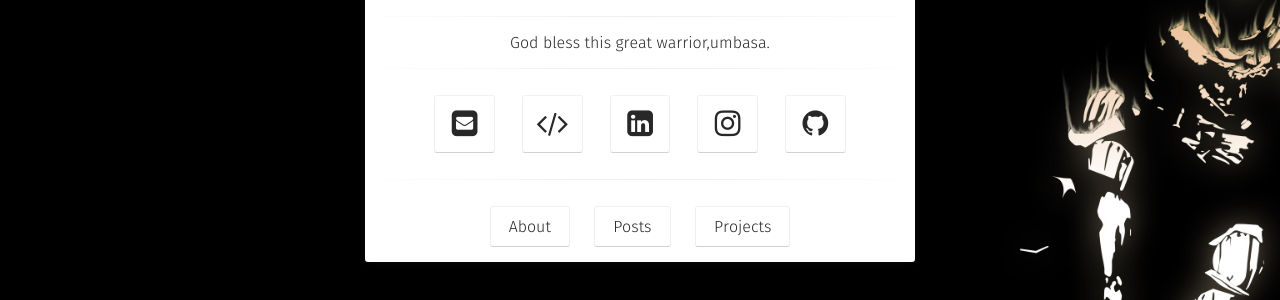
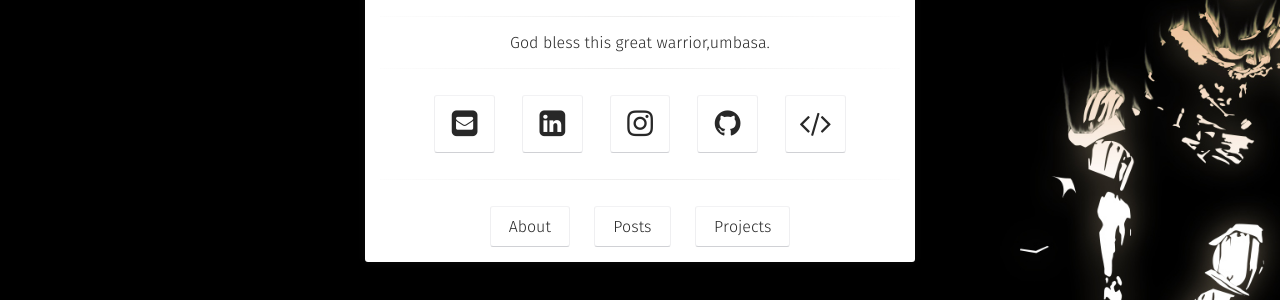
Before and after one commit to user3301/user3301.github.io, a Jekyll site: the page built from index.html, in a window 1280 px wide. Shown: the part 424-724 px from the top of the page. Built offline with Jekyll 4.4.1, drawn with Linux system fonts in a browser that asks for light colours; some web fonts are replaced.

Commit message:
re-order fa-icons

```diff
--- a/_includes/social-links.html
+++ b/_includes/social-links.html
@@ -3,7 +3,6 @@
                         {% if site.email %}<a class="social-btn" href="mailto:{{ site.email }}" target="_blank" rel="noopener noreferrer"><i class="fa fa-fw fa-envelope-square"></i></a>{% endif %}
                         {% if site.twitter %}<a class="social-btn" href="http://twitter.com/{{ site.twitter }}" target="_blank" rel="noopener noreferrer"><i class="fa fa-fw fa-twitter-square"></i></a>{% endif %}
                         {% if site.facebook %}<a class="social-btn" href="http://facebook.com/{{ site.facebook }}" target="_blank" rel="noopener noreferrer"><i class="fa fa-fw fa-facebook-square"></i></a>{% endif %}
-                        {% if site.leetcode %}<a class="social-btn" href="https://leetcode.com/{{ site.leetcode }}" target="_blank" rel="noopener noreferrer"><i class="fa fa-fw fa-code"></i></a>{% endif %}
                         {% if site.google.plus %}<a class="social-btn" href="http://plus.google.com/+{{ site.google.plus }}" target="_blank" rel="noopener noreferrer"><i class="fa fa-fw fa-google-plus-square"></i></a>{% endif %}
                         {% if site.linkedin %}<a class="social-btn" href="http://linkedin.com/in/{{ site.linkedin }}" target="_blank" rel="noopener noreferrer"><i class="fa fa-fw fa-linkedin-square"></i></a>{% endif %}
                         {% if site.xing %}<a class="social-btn" href="http://www.xing.com/profile/{{ site.xing }}" target="_blank" rel="noopener noreferrer"><i class="fa fa-fw fa-xing-square"></i></a>{% endif %}
@@ -26,4 +25,5 @@
                         {% if site.keybase %}<a class="social-btn" href="https://keybase.io/{{ site.keybase }}" target="_blank" rel="noopener noreferrer"><i class="fa fa-fw fa-key"></i></a>{% endif %}
                         {% if site.xmpp %}<a class="social-btn" href="xmpp:{{ site.xmpp }}" target="_blank" rel="noopener noreferrer"><i class="fa fa-fw fa-lightbulb-o"></i></a>{% endif %}
                         {% if site.hackernews %}<a class="social-btn" href="https://news.ycombinator.com/user?id={{ site.hackernews }}" target="_blank" rel="noopener noreferrer"><i class="fa fa-fw fa-hacker-news"></i></a>{% endif %}
+                        {% if site.leetcode %}<a class="social-btn" href="https://leetcode.com/{{ site.leetcode }}" target="_blank" rel="noopener noreferrer"><i class="fa fa-fw fa-code"></i></a>{% endif %}
                   </h3>
```
